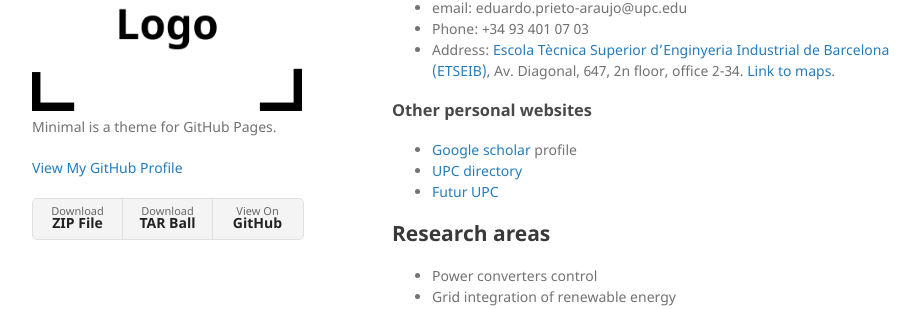
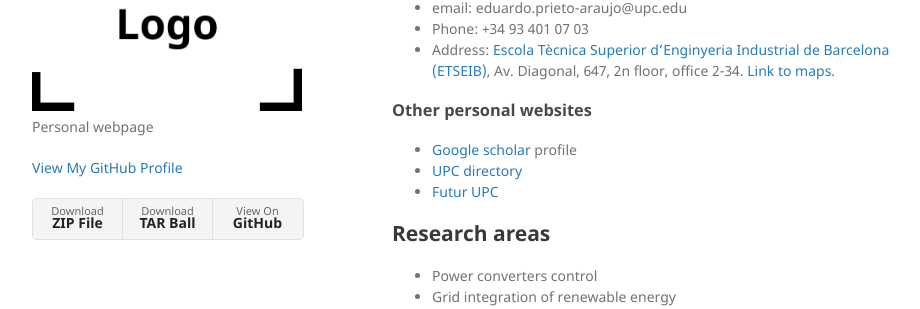
Before and after one commit to eprietoaraujo/eprietoaraujo.github.io, a Jekyll site: the page built from index.md, in a window 1280 px wide. Shown: the part 167-476 px from the top of the page, without its empty margins (178-1098 px from the left). Built offline with Jekyll 4.4.1, drawn with Linux system fonts in a browser that asks for light colours; our own code applies the rules of GitHub Pages for plain Markdown files.

Commit message:
Update _config.yml

```diff
--- a/_config.yml
+++ b/_config.yml
@@ -1,6 +1,6 @@
 title: Minimal theme
 logo: /assets/img/logo.png
-description: Minimal is a theme for GitHub Pages.
+description: Personal webpage
 show_downloads: true
 google_analytics:
 theme: jekyll-theme-minimal
```
